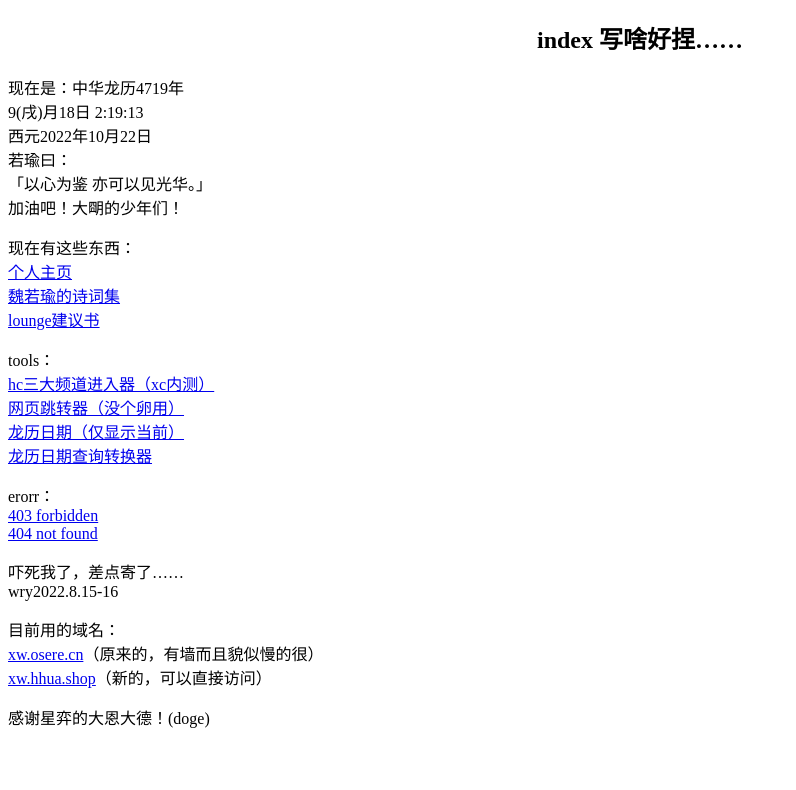
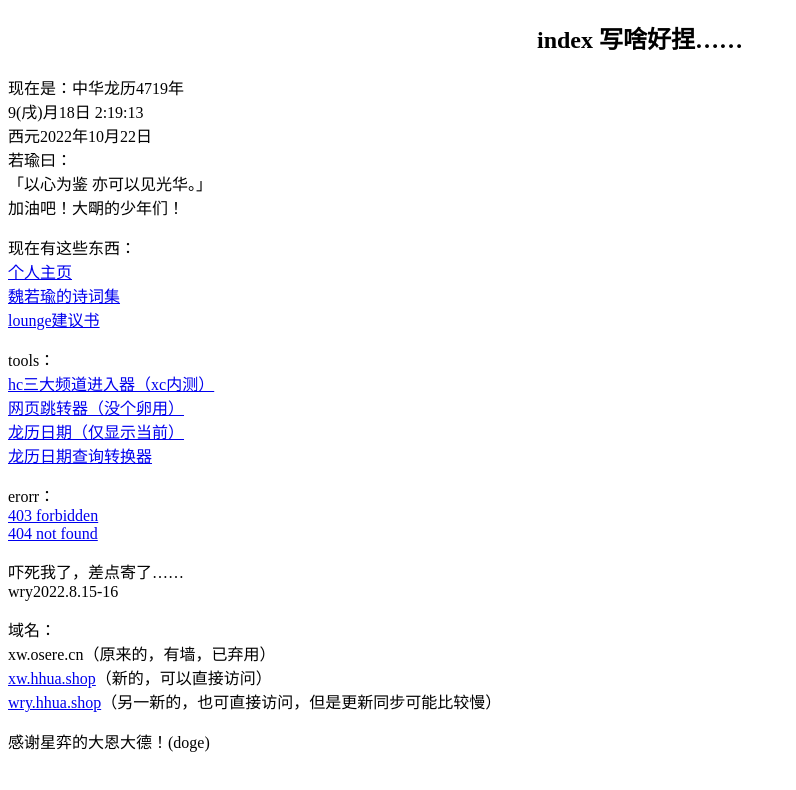
Before and after one commit to xuan2weeeeeei1/wryyyy, a plain HTML site: page index.html in a window 1280 px wide. Shown: the whole page, without its empty margins (0-796 px from the left). Drawn offline with nearby package versions, Linux system fonts and the light colour scheme.

Commit message:
Add files via upload
1.24找回来之后

```diff
--- a/index.html
+++ b/index.html
@@ -33,9 +33,10 @@
 <a href="erorr/403.html">403 forbidden</a><br>
 <a href="erorr/404.html">404 not found</a></p>
 <p>吓死我了，差点寄了……<br>wry2022.8.15-16</p>
-<p>目前用的域名：<br>
-<a href="http://xw.osere.cn" target="_blank">xw.osere.cn</a>（原来的，有墙而且貌似慢的很）<br>
-<a href="http://xw.hhua.shop" target="_blank">xw.hhua.shop</a>（新的，可以直接访问）<br></p>
+<p>域名：<br>
+xw.osere.cn（原来的，有墙，已弃用）<br>
+<a href="http://xw.hhua.shop" target="_blank">xw.hhua.shop</a>（新的，可以直接访问）<br>
+<a href="http://wry.hhua.shop" target="_blank">wry.hhua.shop</a>（另一新的，也可直接访问，但是更新同步可能比较慢）<br></p>
 <p>感谢星弈的大恩大德！(doge)</p>
 </div>
 </body>
```
Also changed, not shown: favicon.ico (added), version.txt (added).
